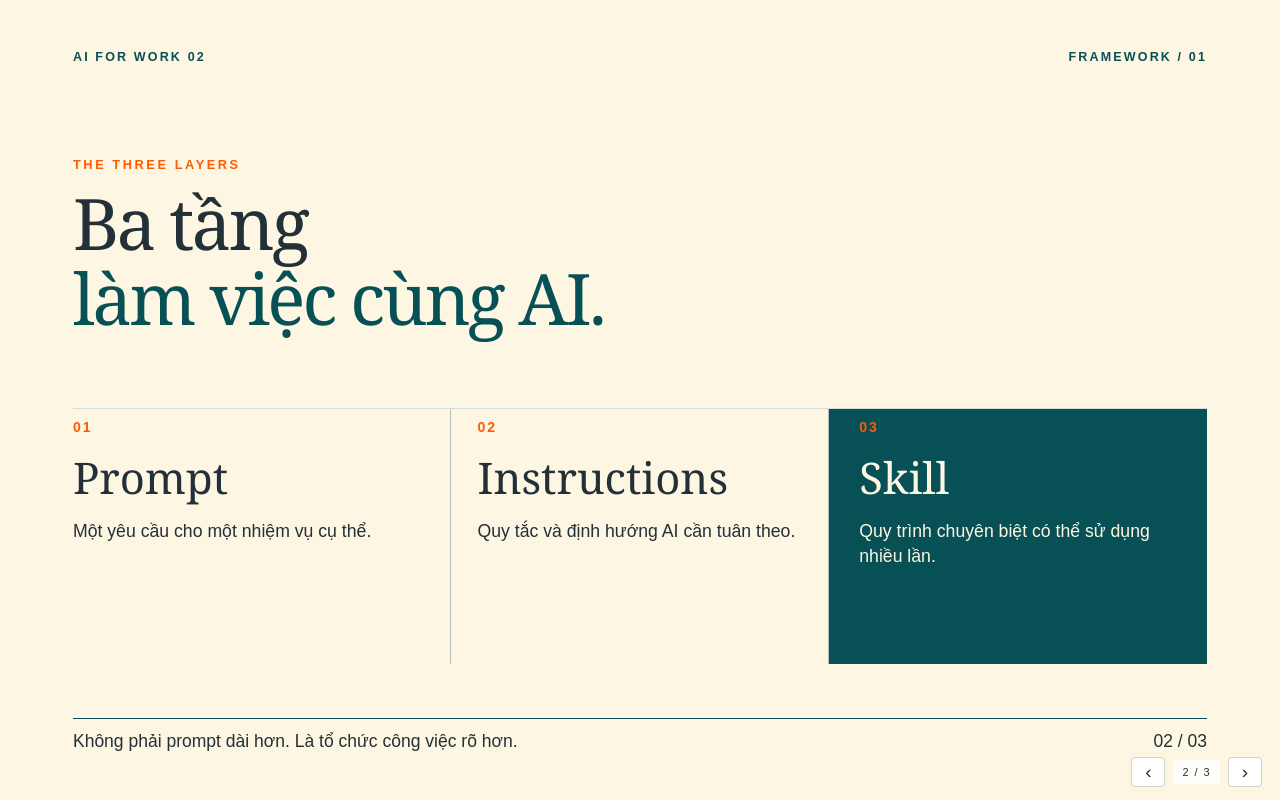
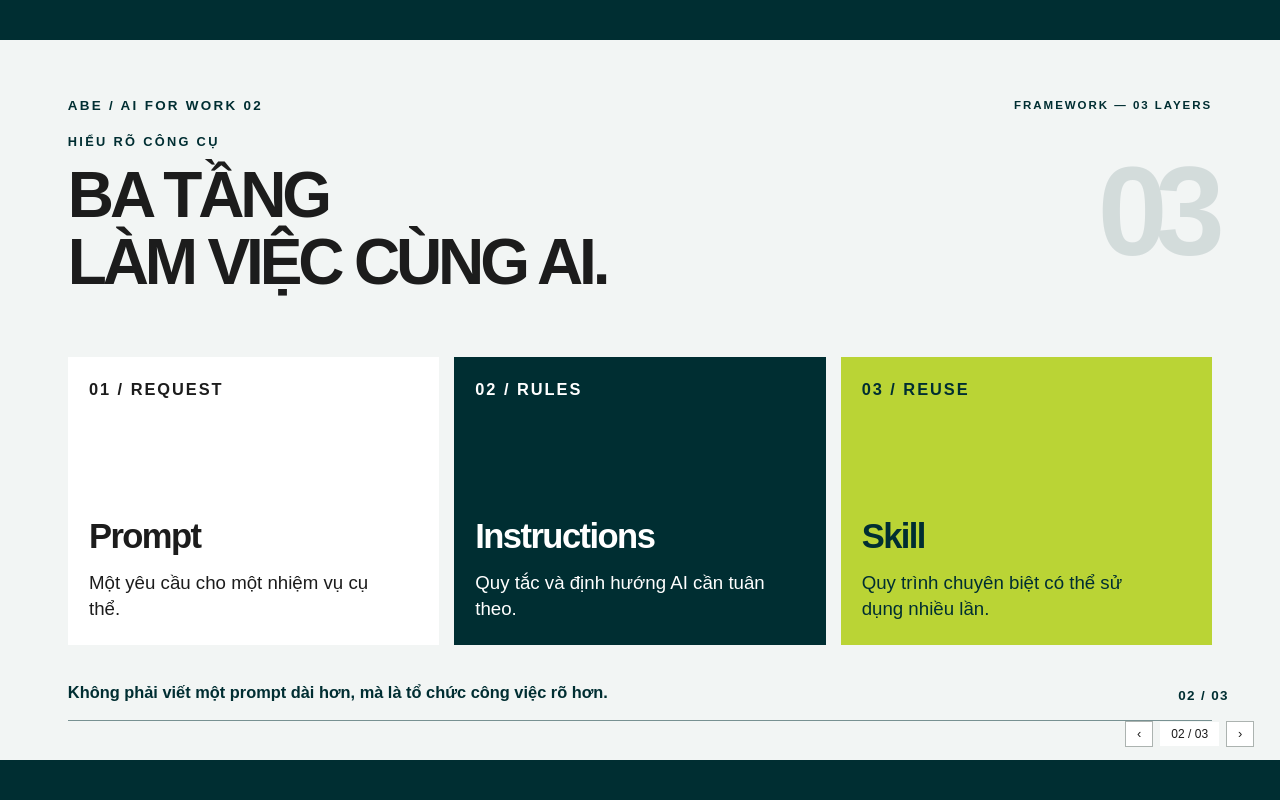
Before and after one commit to phephanhoang/4s-demo, a website: page demos/skill-4s-slide/with-skill/index.html in a window 1280 px wide. Both pictures are taken after a click on the button "Trang tiếp". Drawn offline with Linux system fonts and the light colour scheme.

Commit message:
Redesign skill output with Renewal Green Graphite Teal identity

```diff
--- a/demos/skill-4s-slide/with-skill/index.html
+++ b/demos/skill-4s-slide/with-skill/index.html
@@ -1,84 +1,95 @@
-<!doctype html><html lang="vi"><head><meta charset="UTF-8"/><meta name="viewport" content="width=device-width,initial-scale=1.0"/><title>AI FOR WORK 02 — Có Skill</title><style>
-:root{--orange:#FF5B04;--green:#075056;--gunmetal:#233038;--ivory:#FDF6E3;--sand:#F4D47C;--silver:#D3DDDD}
-*{box-sizing:border-box}html,body{margin:0;width:100%;height:100%;overflow:hidden}body{font-family:Arial,Helvetica,sans-serif}
-.deck{position:relative;width:100vw;height:100vh;overflow:hidden}.slide{position:absolute;inset:0;display:none;overflow:hidden}.slide.visible{display:block}
-.controls{position:fixed;z-index:20;bottom:13px;right:18px;display:flex;align-items:center;gap:8px}
-.controls button{background:rgba(255,255,255,.91);color:#233038;border:1px solid rgba(0,0,0,.18);width:34px;height:30px;border-radius:4px;font-size:19px;cursor:pointer}.controls span{padding:6px 9px;background:rgba(255,255,255,.85);color:#233038;font:11px Arial;letter-spacing:.13em;border-radius:3px}
-@media (max-width:650px){.controls{bottom:6px;right:6px;transform:scale(.7);transform-origin:bottom right}}
+<!doctype html><html lang="vi"><head><meta charset="UTF-8"><meta name="viewport" content="width=device-width, initial-scale=1"><title>AI FOR WORK 02 — Có Skill 4S</title><style>*{box-sizing:border-box}html,body{margin:0;width:100%;height:100%;overflow:hidden}body{background:#121b1d}.stage{position:absolute;top:50%;left:50%;transform:translate(-50%,-50%);width:min(100vw,177.7778vh);height:min(100vh,56.25vw);container-type:inline-size;overflow:hidden}.slide{position:absolute;inset:0;display:none;overflow:hidden}.slide.visible{display:block}
+.toolbar{position:absolute;bottom:1.8%;right:2%;display:flex;align-items:center;gap:7px;z-index:80}.toolbar button{border:1px solid #acb3b0;background:#fff;color:#1C1C1C;padding:4px 11px;cursor:pointer;font-size:13px;line-height:1.25}.toolbar span{font:12px/1.2 Arial;color:#1C1C1C;background:#fff;padding:5px 11px}
+@media print{.stage{width:100vw;height:56.25vw;top:0;left:0;transform:none}.toolbar{display:none}}
 
-.rich{font-family:Arial,Helvetica,sans-serif}.rich h1,.rich h2{font-family:Georgia,'Times New Roman',serif;font-weight:400}
-.rich-kicker{position:absolute;left:5.7%;right:5.7%;top:6.2%;display:flex;justify-content:space-between;align-items:center;letter-spacing:.17em;font-size:clamp(9px,.98vw,14px);font-weight:700;color:#FDF6E3;z-index:3}
-.rich-kicker.inverse{color:#075056}.eyebrow{font-weight:700;letter-spacing:.2em;font-size:clamp(10px,1vw,15px)}.eyebrow.orange{color:#FF5B04}
-.rich-cover{background:#075056;color:#FDF6E3}.art-cover{position:absolute;left:55%;top:0;right:0;bottom:0;background:radial-gradient(circle at 50% 70%,#14766b 0%,#075056 66%)}
-.halo{position:absolute;border-radius:50%;display:block}
-.halo.a{width:72%;aspect-ratio:1;background:#FF5B04;right:-10%;top:6%;filter:blur(1px);box-shadow:0 0 55px rgba(255,91,4,.3)}
-.halo.b{width:62%;aspect-ratio:1;background:#F4D47C;left:-17%;bottom:-30%;mix-blend-mode:screen;opacity:.87}
-.halo.c{width:54%;aspect-ratio:1;background:#233038;right:-15%;bottom:-25%;opacity:.82}
-.art .gridlines{position:absolute;inset:0;background:repeating-linear-gradient(90deg,transparent 0 45px,rgba(253,246,227,.08) 46px 47px);mix-blend-mode:screen}
-.art-word{position:absolute;bottom:8%;right:8%;font:11vw Georgia;color:rgba(253,246,227,.15)}
-.rich-foreground{position:relative;z-index:2;width:100%;height:100%}
-.rich-cover-main{position:absolute;top:25%;left:5.7%;right:25%}
-.rich-cover-main h1{font-size:clamp(40px,6.5vw,106px);line-height:1.035;letter-spacing:-.04em;margin:22px 0 32px;text-shadow:0 0 18px rgba(0,0,0,.06)}
-.rich-cover-main em{font-style:normal;color:#FF5B04}
-.rich-cover-main .eyebrow{color:#F4D47C}
-.rich-desc{font-size:clamp(14px,1.53vw,22px);line-height:1.55;max-width:540px;margin:0;color:#D3DDDD}
-.rich-footer{position:absolute;left:5.7%;right:5.7%;bottom:6.1%;border-top:1px solid rgba(253,246,227,.49);padding-top:14px;display:flex;justify-content:space-between;letter-spacing:.10em;font-size:clamp(10px,.92vw,15px)}
-.rich-concepts{background:#FDF6E3;color:#233038}
-.concept-head{position:absolute;left:5.7%;top:18%;right:5.7%}.concept-head h1{margin:10px 0;font-size:clamp(40px,5.55vw,88px);line-height:1.06;letter-spacing:-.04em}.concept-head i{font-style:normal;color:#075056}
-.concept-columns{position:absolute;left:5.7%;right:5.7%;bottom:17%;height:32%;display:grid;grid-template-columns:repeat(3,1fr);gap:0;border-top:1px solid #D3DDDD}
-.concept-columns article{padding:2.6% 7%;border-right:1px solid #b0c0bd}.concept-columns article:first-child{padding-left:0}.concept-columns article.featured{background:#075056;color:#FDF6E3;border-right:0;padding-left:8%}
-.concept-columns .index{color:#FF5B04;font-weight:bold;letter-spacing:.14em;font-size:clamp(12px,1.1vw,17px)}.concept-columns h2{font-size:clamp(25px,3.4vw,51px);margin:12px 0}.concept-columns p{font-size:clamp(13px,1.38vw,21px);line-height:1.45;margin:0}
-.concept-foot{position:absolute;left:5.7%;right:5.7%;bottom:6%;font-size:clamp(12px,1.37vw,20px);padding-top:12px;border-top:1px solid #075056;display:flex;justify-content:space-between;gap:20px}
-.rich-process{background:#233038;color:#FDF6E3}
-.process-orb{position:absolute;inset:0;overflow:hidden;pointer-events:none}.process-orb span{position:absolute;border-radius:50%;opacity:.82}.process-orb span:nth-child(1){width:40vw;height:40vw;background:#075056;right:-13vw;top:-15vw}.process-orb span:nth-child(2){width:21vw;height:21vw;border:5vw solid rgba(255,91,4,.55);right:-1vw;top:9vw}.process-orb span:nth-child(3){width:5vw;height:5vw;background:#F4D47C;right:28vw;top:12vw}
-.process-head{position:absolute;left:5.7%;top:20%;right:13%}.process-head h1{font-size:clamp(38px,5.0vw,76px);margin:15px 0;line-height:1.06;letter-spacing:-.04em}.process-head em{font-style:normal;color:#F4D47C}
-.process-steps{position:absolute;left:5.7%;right:5.7%;bottom:21%;display:grid;grid-template-columns:1fr 1px 1.2fr 1px 1.1fr;border-top:1px solid rgba(253,246,227,.4)}
-.process-steps article{padding:28px 22px 0 0}.process-steps article:nth-of-type(n+2){padding-left:20px}.process-steps .linkline{background:rgba(253,246,227,.36)}
-.process-steps .stepno{color:#FF5B04;letter-spacing:.15em;font-size:clamp(10px,.9vw,14px);font-weight:bold}.process-steps h2{font-size:clamp(25px,2.8vw,45px);margin:14px 0}.process-steps p{font-size:clamp(13px,1.36vw,21px);line-height:1.45;max-width:350px}
-.process-foot{position:absolute;left:5.7%;right:5.7%;bottom:5.8%;display:flex;align-items:center;gap:16px;border-top:1px solid rgba(253,246,227,.45);padding-top:14px;font-size:clamp(11px,1.1vw,17px)}
-.process-foot span{color:#F4D47C;font-size:clamp(9px,.9vw,14px);letter-spacing:.12em}.process-foot b{margin-left:auto;font-size:11px}
-</style></head><body><main class="deck">
-<section class="slide rich rich-cover visible" aria-label="Slide 1">
-  <div class="art art-cover" aria-hidden="true">
-    <span class="halo a"></span><span class="halo b"></span><span class="halo c"></span><span class="gridlines"></span><span class="art-word">04</span>
+:root{--lime:#BAD435;--teal:#002E32;--white:#FFFFFF;--ink:#1C1C1C;--light:#F2F5F4}
+body{font-family:Arial,Helvetica,sans-serif;background:var(--teal)}
+.stage{background:var(--teal);color:var(--white)}
+.rich{font-family:Arial,Helvetica,sans-serif}.rich h1,.rich h2,.rich h3,.rich p{margin:0}.caps{font-weight:700;letter-spacing:.18em;font-size:1.0cqw}.micro{font-size:.94cqw;letter-spacing:.13em;font-weight:700}
+.rich .page-num{position:absolute;right:4.0%;bottom:5.0%;font-size:1.05cqw;letter-spacing:.1em;font-weight:700;z-index:5}
+.rich .topline{position:absolute;left:5.3%;right:5.3%;top:8%;display:flex;justify-content:space-between;align-items:center;z-index:6}
+.rich .topline .brand{font-size:1.05cqw;letter-spacing:.17em;font-weight:700}
+.rich .topline .meta{font-size:.9cqw;letter-spacing:.17em;font-weight:700}
+.rich .bottomline{position:absolute;bottom:6%;left:5.3%;right:5.3%;height:1px;background:currentColor;opacity:.5}
+.rich .wordmark{position:absolute;top:9%;right:5.2%;font-weight:900;letter-spacing:-.13em;font-size:2.9cqw}
+.s1{background:var(--teal);color:var(--white)}.s1 .left-column{position:absolute;left:5.3%;width:57%;top:23%;z-index:7}
+.s1 .eyebrow{color:var(--lime);font-weight:800;letter-spacing:.2em;font-size:1.15cqw;margin-bottom:2.3cqw}
+.s1 h1{font-weight:900;font-size:6.7cqw;line-height:.98;letter-spacing:-.068em}.s1 h1 .outline{color:var(--lime)}
+.s1 .below{display:flex;gap:1.2cqw;align-items:flex-start;margin-top:3.9cqw}
+.s1 .below .hair{height:2px;width:5.2cqw;flex:none;background:var(--lime);margin-top:1.0cqw}
+.s1 .below p{font-size:1.45cqw;line-height:1.43;max-width:36cqw;color:var(--light)}
+.s1 .art{position:absolute;right:0;top:0;bottom:0;width:40%;background:var(--lime);overflow:hidden}
+.s1 .art::before{content:"";position:absolute;width:83%;aspect-ratio:1;left:-13%;top:13%;border:5.7cqw solid var(--teal);border-radius:50%;transform:rotate(25deg)}
+.s1 .art::after{content:"";position:absolute;width:65%;aspect-ratio:1;right:-28%;bottom:-25%;background:var(--teal);border-radius:50%}
+.s1 .art .circle-line{position:absolute;border:1px solid var(--teal);border-radius:50%;height:70%;aspect-ratio:1;top:16%;left:-26%;opacity:.6}
+.s1 .art .vertical-rule{position:absolute;inset:0 auto 0 43%;width:1px;background:var(--teal);opacity:.4}
+.s1 .art .slash{position:absolute;bottom:9%;right:10%;font-size:8cqw;font-weight:800;color:var(--teal);z-index:2;letter-spacing:-.12em}
+.s1 .topline{right:4%;}.s1 .topline .meta{color:var(--teal)}.s1 .page-num{color:var(--white);right:auto;left:5.3%}
+.s2{background:var(--light);color:var(--ink)}
+.s2 .topline{color:var(--teal)}.s2 .row-head{position:absolute;top:17%;left:5.3%;right:5.3%;display:flex;align-items:flex-start;justify-content:space-between}
+.s2 .row-head h1{max-width:68%;font-size:5.0cqw;letter-spacing:-.065em;line-height:1.04;font-weight:900}
+.s2 .row-head .bigzero{color:var(--teal);font-size:9.8cqw;line-height:.8;font-weight:900;letter-spacing:-.1em;opacity:.12}
+.s2 .eyebrow{position:absolute;top:13%;left:5.3%;color:var(--teal);font-size:1cqw;letter-spacing:.18em;font-weight:700}
+.s2 .three{position:absolute;left:5.3%;right:5.3%;bottom:16%;height:40%;display:grid;grid-template-columns:1fr 1fr 1fr;gap:1.15cqw}
+.s2 .three article{padding:1.8cqw 1.65cqw;position:relative;display:flex;flex-direction:column;justify-content:space-between;overflow:hidden}
+.s2 .three article:nth-child(1){background:var(--white);color:var(--ink)}
+.s2 .three article:nth-child(2){background:var(--teal);color:var(--white)}
+.s2 .three article:nth-child(3){background:var(--lime);color:var(--teal)}
+.s2 .three .seq{font-size:1.28cqw;font-weight:800;letter-spacing:.12em}
+.s2 .three h2{font-size:2.7cqw;letter-spacing:-.045em;font-weight:900;margin-bottom:1.15cqw}
+.s2 .three p{font-size:1.46cqw;line-height:1.38;max-width:90%}
+.s2 .takeaway{position:absolute;bottom:8%;left:5.3%;width:84%;font-size:1.28cqw;line-height:1.2;font-weight:700;color:var(--teal)}
+.s2 .bottomline{bottom:5.4%;background:var(--teal)}.s2 .page-num{bottom:7.9%;color:var(--teal)}
+.s3{background:var(--white);color:var(--teal)}
+.s3 .topline{color:var(--teal)}.s3 .topline .meta{color:var(--teal)}
+.s3 .upper{position:absolute;left:5.3%;top:19%;width:43%}
+.s3 .upper .eyebrow{color:var(--teal);font-size:1.0cqw;letter-spacing:.17em;font-weight:800;margin-bottom:1.65cqw}
+.s3 h1{font-size:5.1cqw;line-height:1.02;letter-spacing:-.065em;font-weight:900}
+.s3 .large-four{position:absolute;left:5%;bottom:15%;font-size:15.8cqw;font-weight:900;letter-spacing:-.1em;line-height:1;color:var(--lime);opacity:1}
+.s3 .process-panel{position:absolute;right:0;top:0;bottom:0;width:48%;background:var(--teal);color:var(--white);padding:18% 5.1% 12% 4.1%}
+.s3 .process-panel .label{color:var(--lime);font-size:1.0cqw;letter-spacing:.19em;font-weight:800;margin-bottom:2.4cqw}
+.s3 .process-panel ol{padding:0;margin:0;list-style:none}
+.s3 .process-panel li{font-size:2.35cqw;font-weight:800;letter-spacing:-.035em;padding:1.12cqw 0;border-top:1px solid rgba(255,255,255,.29);display:flex;align-items:center;gap:1.2cqw}
+.s3 .process-panel li b{font-size:1.05cqw;color:var(--lime);letter-spacing:.1em;min-width:1.8cqw}
+.s3 .process-panel li:last-child{border-bottom:1px solid rgba(255,255,255,.29)}
+.s3 .base{position:absolute;left:0;bottom:0;width:52%;height:15%;background:var(--light);padding:1.0% 5.3%}
+.s3 .base .label{font-size:.95cqw;letter-spacing:.16em;font-weight:800;margin-bottom:.55cqw}
+.s3 .base p{font-size:1.19cqw;line-height:1.27;font-weight:700}
+.s3 .principle{position:absolute;bottom:0;right:0;width:48%;height:15%;background:var(--lime);color:var(--teal);padding:1.0% 3.9%}
+.s3 .principle .label{font-size:.95cqw;font-weight:800;letter-spacing:.13em;margin-bottom:.55cqw}
+.s3 .principle p{font-size:1.17cqw;line-height:1.3;font-weight:700;max-width:92%}
+.s3 .page-num{color:var(--teal);bottom:auto;top:6%;right:3.6%}
+</style></head><body><main class="stage">
+<section class="slide rich s1 visible" aria-label="Slide 1: AI không chỉ là một ô chat">
+  <div class="art" aria-hidden="true"><div class="circle-line"></div><div class="vertical-rule"></div><div class="slash">4S</div></div>
+  <div class="topline"><span class="brand">ABE / AI FOR WORK 02</span><span class="meta">FROM PROMPTS TO SYSTEMS</span></div>
+  <div class="left-column">
+    <div class="eyebrow">TỪ PROMPT ĐẾN SKILL</div>
+    <h1>AI KHÔNG<br>CHỈ LÀ MỘT<br><span class="outline">Ô CHAT.</span></h1>
+    <div class="below"><span class="hair"></span><p>Người dùng tiến từ việc hỏi AI một lần sang thiết lập cách AI làm việc nhất quán.</p></div>
   </div>
-  <div class="rich-foreground">
-    <div class="rich-kicker">ABE / AI FOR WORK 02 <span>CHAPTER 02</span></div>
-    <div class="rich-cover-main">
-      <p class="eyebrow">TỪ PROMPT ĐẾN SKILL</p>
-      <h1>AI không chỉ<br>là một <em>ô chat.</em></h1>
-      <p class="rich-desc">Người dùng tiến từ việc hỏi AI một lần sang thiết lập cách AI làm việc nhất quán.</p>
-    </div>
-    <div class="rich-footer"><span>INSTRUCTIONS · MARKDOWN · SKILLS</span><span>01 / 03</span></div>
+  <div class="page-num">01 / 03</div>
+</section>
+<section class="slide rich s2" aria-label="Slide 2: Ba tầng làm việc cùng AI">
+  <div class="topline"><span class="brand">ABE / AI FOR WORK 02</span><span class="meta">FRAMEWORK — 03 LAYERS</span></div>
+  <div class="eyebrow">HIỂU RÕ CÔNG CỤ</div>
+  <div class="row-head"><h1>BA TẦNG<br>LÀM VIỆC CÙNG AI.</h1><span class="bigzero" aria-hidden="true">03</span></div>
+  <div class="three">
+    <article><div class="seq">01 / REQUEST</div><div><h2>Prompt</h2><p>Một yêu cầu cho một nhiệm vụ cụ thể.</p></div></article>
+    <article><div class="seq">02 / RULES</div><div><h2>Instructions</h2><p>Quy tắc và định hướng AI cần tuân theo.</p></div></article>
+    <article><div class="seq">03 / REUSE</div><div><h2>Skill</h2><p>Quy trình chuyên biệt có thể sử dụng nhiều lần.</p></div></article>
   </div>
+  <div class="takeaway">Không phải viết một prompt dài hơn, mà là tổ chức công việc rõ hơn.</div>
+  <div class="bottomline"></div><div class="page-num">02 / 03</div>
 </section>
-<section class="slide rich rich-concepts" aria-label="Slide 2">
-  <div class="rich-kicker inverse">AI FOR WORK 02 <span>FRAMEWORK / 01</span></div>
-  <div class="concept-head"><p class="eyebrow orange">THE THREE LAYERS</p><h1>Ba tầng<br><i>làm việc cùng AI.</i></h1></div>
-  <div class="concept-columns">
-    <article><div class="index">01</div><h2>Prompt</h2><p>Một yêu cầu cho một nhiệm vụ cụ thể.</p></article>
-    <article><div class="index">02</div><h2>Instructions</h2><p>Quy tắc và định hướng AI cần tuân theo.</p></article>
-    <article class="featured"><div class="index">03</div><h2>Skill</h2><p>Quy trình chuyên biệt có thể sử dụng nhiều lần.</p></article>
+<section class="slide rich s3" aria-label="Slide 3: Một ví dụ rất đời thường">
+  <div class="topline"><span class="brand">ABE / AI FOR WORK 02</span><span class="meta">03 / APPLICATION</span></div>
+  <div class="upper"><div class="eyebrow">MỘT VÍ DỤ RẤT ĐỜI THƯỜNG</div><h1>TỪ GHI CHÚ<br>ĐẾN VIỆC<br>CẦN LÀM.</h1><p style="margin-top:2.6cqw;font-size:1.47cqw;font-weight:500">Đầu vào: Ghi chú họp lộn xộn.</p></div>
+  <div class="large-four" aria-hidden="true">4S</div>
+  <div class="process-panel"><div class="label">QUY TRÌNH TÁI SỬ DỤNG</div>
+    <ol><li><b>01</b>Sàng lọc</li><li><b>02</b>Sắp xếp</li><li><b>03</b>Soạn</li><li><b>04</b>Soát</li></ol>
   </div>
-  <div class="concept-foot">Không phải prompt dài hơn. Là tổ chức công việc rõ hơn.<span>02 / 03</span></div>
+  <div class="base"><div class="label">ĐẦU RA</div><p>Tóm tắt họp, bảng phân công, email nháp.</p></div>
+  <div class="principle"><div class="label">NGUYÊN TẮC</div><p>Không tự bịa người phụ trách hay thời hạn chưa được xác nhận.</p></div>
 </section>
-<section class="slide rich rich-process" aria-label="Slide 3">
-  <div class="process-orb" aria-hidden="true"><span></span><span></span><span></span></div>
-  <div class="rich-kicker">ABE / AI FOR WORK 02 <span>APPLICATION / 01</span></div>
-  <div class="process-head"><p class="eyebrow">A SIMPLE REAL-WORLD CASE</p><h1>Ghi chú họp.<br><em>Kết quả công việc.</em></h1></div>
-  <div class="process-steps">
-    <article><div class="stepno">01 / INPUT</div><h2>Đầu vào</h2><p>Ghi chú họp lộn xộn.</p></article>
-    <div class="linkline"></div>
-    <article><div class="stepno">02 / METHOD</div><h2>Quy trình</h2><p>Sàng lọc → Sắp xếp<br>→ Soạn → Soát.</p></article>
-    <div class="linkline"></div>
-    <article><div class="stepno">03 / OUTPUT</div><h2>Kết quả</h2><p>Tóm tắt họp, bảng phân công, email nháp.</p></article>
-  </div>
-  <div class="process-foot"><span>NGUYÊN TẮC KIỂM CHỨNG</span> Không tự bịa người phụ trách hay thời hạn chưa xác nhận. <b>03 / 03</b></div>
-</section></main><div class="controls"><button id="prev" aria-label="Trang trước">‹</button><span id="pager">1 / 3</span><button id="next" aria-label="Trang tiếp">›</button></div><script>
-const slides=Array.from(document.querySelectorAll('.slide'));let current=0;
-function setSlide(n){current=Math.max(0,Math.min(slides.length-1,n));slides.forEach((s,i)=>s.classList.toggle('visible',i===current));document.getElementById('pager').textContent=(current+1)+' / '+slides.length;}
-document.getElementById('prev').onclick=()=>setSlide(current-1);document.getElementById('next').onclick=()=>setSlide(current+1);
-window.addEventListener('message',event=>{if(event.data&&event.data.type==='deck-go')setSlide(Number(event.data.index)||0);});
-document.addEventListener('keydown',event=>{if(['ArrowRight','PageDown'].includes(event.key)){event.preventDefault();setSlide(current+1);parent.postMessage({type:'deck-step',delta:1},'*');}else if(['ArrowLeft','PageUp'].includes(event.key)){event.preventDefault();setSlide(current-1);parent.postMessage({type:'deck-step',delta:-1},'*');}});
-setSlide(0);
-</script></body></html>
+<div class="toolbar"><button id="prev" aria-label="Trang trước">‹</button><span id="pager">01 / 03</span><button id="next" aria-label="Trang tiếp">›</button></div></main><script>(function(){const slides=[...document.querySelectorAll('.slide')];let active=0;function show(n){active=Math.max(0,Math.min(slides.length-1,Number(n)||0));slides.forEach((el,i)=>el.classList.toggle('visible',active===i));document.getElementById('pager').textContent=String(active+1).padStart(2,'0')+' / '+String(slides.length).padStart(2,'0')}document.getElementById('prev').onclick=()=>show(active-1);document.getElementById('next').onclick=()=>show(active+1);window.addEventListener('message',event=>{if(event.data?.type==='deck-go')show(event.data.index)});document.addEventListener('keydown',event=>{if(['ArrowRight','PageDown'].includes(event.key)){event.preventDefault();show(active+1);if(window.parent!==window)parent.postMessage({type:'deck-step',delta:1},'*')}if(['ArrowLeft','PageUp'].includes(event.key)){event.preventDefault();show(active-1);if(window.parent!==window)parent.postMessage({type:'deck-step',delta:-1},'*')}});show(0)})();</script></body></html>
```
